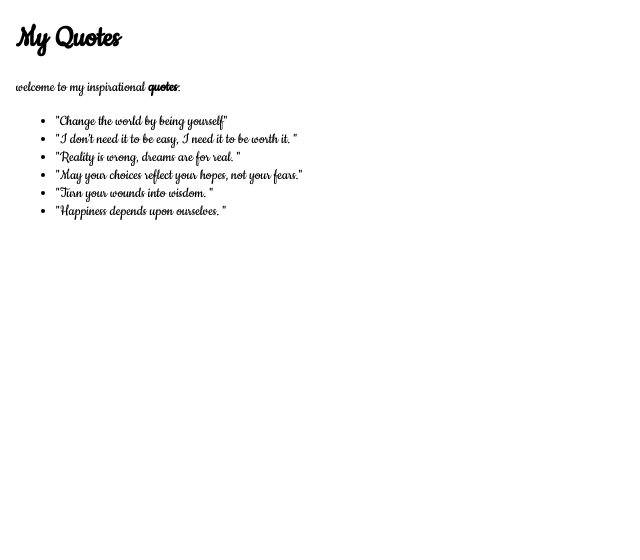
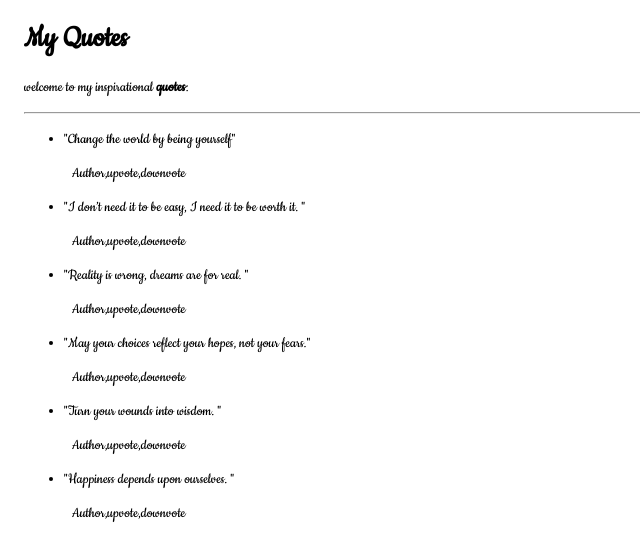
Before and after one commit to marysinaida/recites-app, an Angular app: page / in a window 1280 px wide. Shown: the top 560 px of the page, without its empty margins (0-640 px from the left). Built offline with nearby package versions, Linux system fonts and the light colour scheme.

Commit message:
add a container in the quote.component.html

```diff
--- a/src/app/app.component.html
+++ b/src/app/app.component.html
@@ -9,14 +9,8 @@
 </head>
 <body>
   <div>
-    <h1>My Quotes</h1>
-    <p>welcome to my inspirational <strong>quotes</strong>:</p>
-    <ul>
-      <li *ngFor = 'let quote of quotes'>
-        {{quote.name}}
-      </li>
-    </ul>
 
+  <app-quote></app-quote>
   </div>
 </body>
 </html>
--- a/src/app/quote/quote.component.html
+++ b/src/app/quote/quote.component.html
@@ -10,7 +10,9 @@
 </head>
 
 <body>
-    <div>
+    <div class="container">
+        <div class="row">
+            <div class="col-md-6">
         <h1>My Quotes</h1>
         <p>welcome to my inspirational <strong>quotes</strong>:</p>
         <hr>
@@ -20,7 +22,14 @@
                 <app-quote-detail [quote]='quote'></app-quote-detail>
             </li>
         </ul>
+        </div>
+
+        <div class="col-md-6">
+
+        </div>
+        </div>
     </div>
+
 
 </body>
 
```
